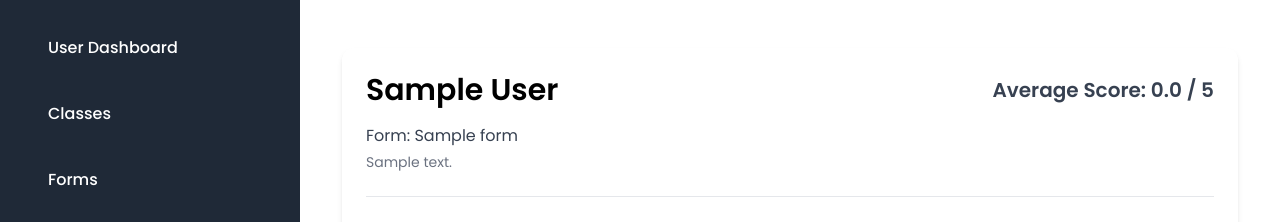
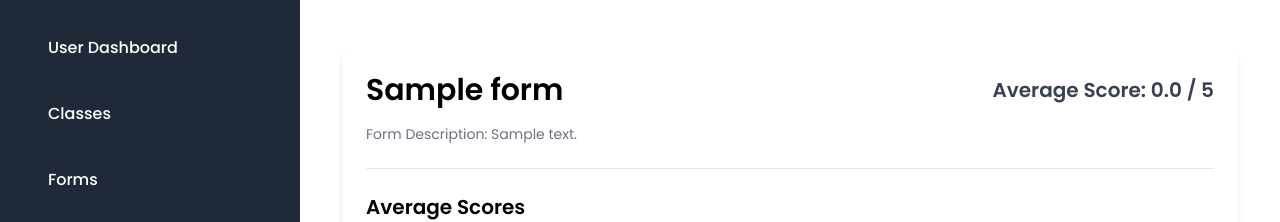
Before and after one commit to varun-singh26/PeerSight, a Django app: page /student-feedback/1/1/ in a window 1280 px wide. Shown: the top 222 px of the page. Run offline with Django 4.2, Linux system fonts and the light colour scheme; a user stored in the database is signed in; tables that the repository leaves empty hold one stand-in row (values such as "Sample post"); some libraries are stand-ins or nearby versions.

Commit message:
update student_feedback.html

```diff
--- a/PeerSight/main/templates/main/student_feedback.html
+++ b/PeerSight/main/templates/main/student_feedback.html
@@ -4,14 +4,13 @@
 {% block content %}
 <div class="max-w-4xl mx-auto bg-white shadow-md rounded-xl p-6 mt-12">
         <div class="flex justify-between items-center mb-4">
-        <h1 class="text-3xl font-bold">{{ student.get_full_name }}</h1>
+        <h1 class="text-3xl font-bold">{{ form.title }}</h1>
         <div class="text-xl font-semibold text-gray-700">
             Average Score: {{ cumulative_score|floatformat:1 }} / 5
         </div>
     </div>
 
-    <p class="text-gray-700">Form: {{ form.title }}</p>
-    <p class="text-sm text-gray-500 mt-1">{{ form.description }}</p>
+    <p class="text-sm text-gray-500 mt-1">Form Description: {{ form.description }}</p>
 
     <hr class="my-6" />
 
```
